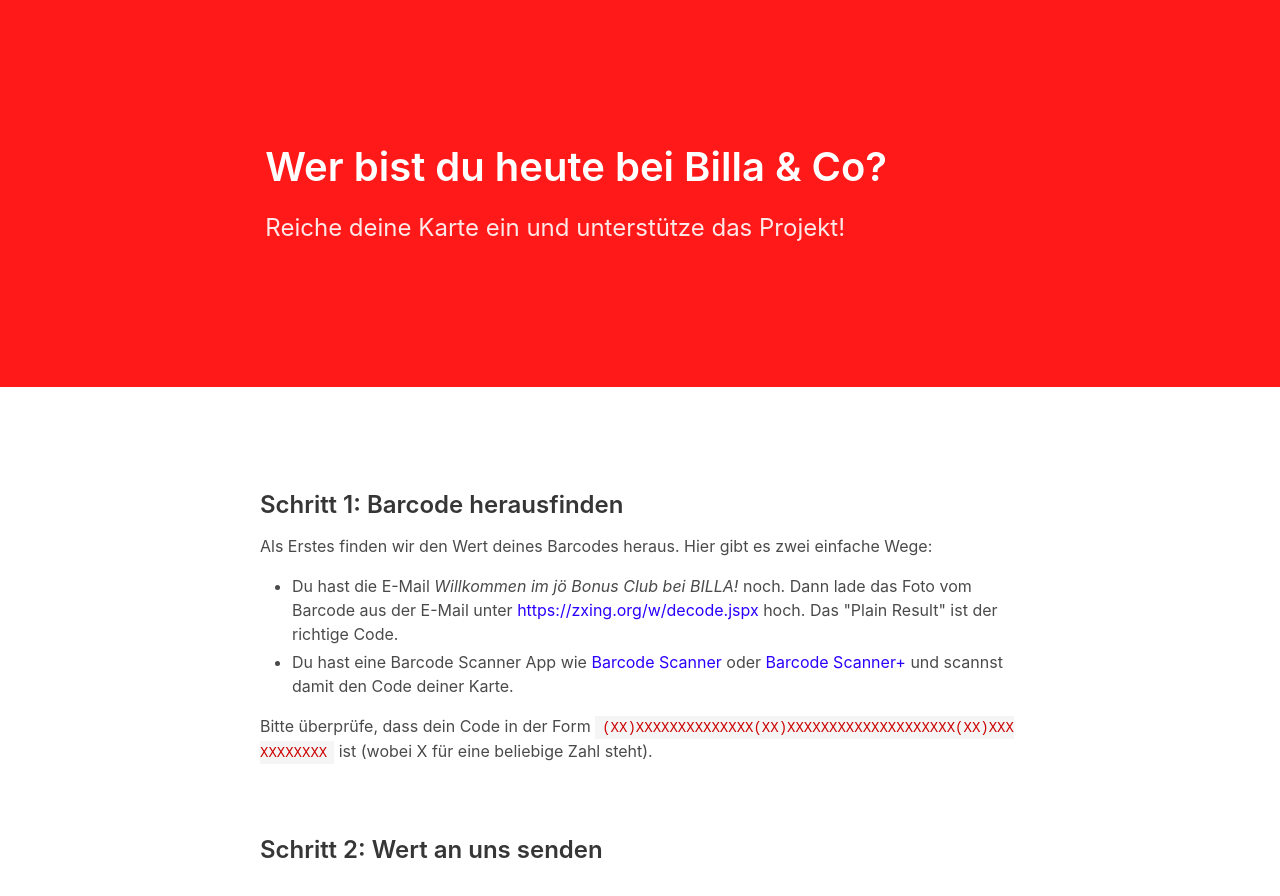
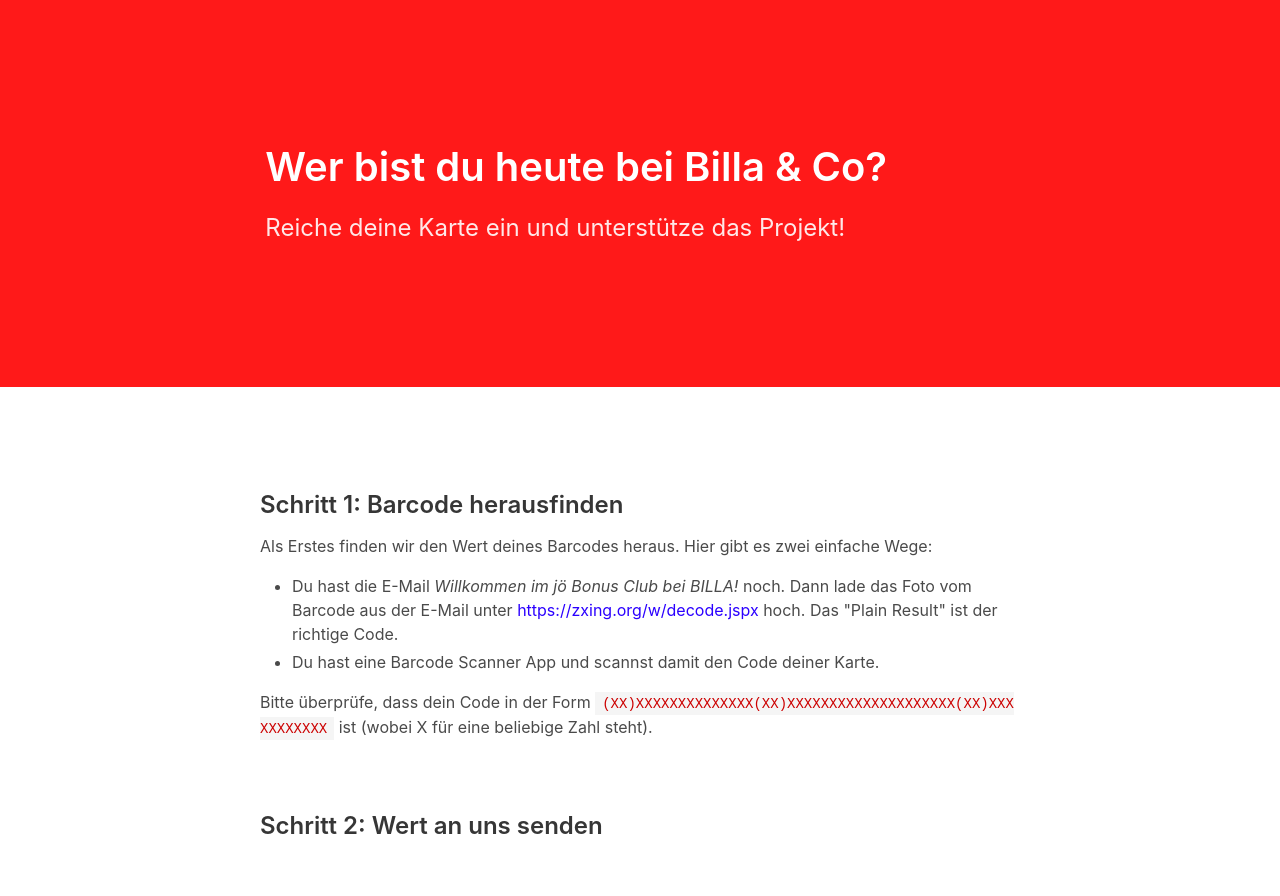
Before and after one commit to rolandschuetz/NoeCard, a website: page einreichen.html in a window 1280 px wide. Shown: the top 896 px of the page. Drawn offline with nearby package versions, Linux system fonts and the light colour scheme; files that its build step writes are made by us from their sources; grey boxes are pictures that could not be loaded.

Commit message:
TASK: Don't recommend apps

```diff
--- a/einreichen.html
+++ b/einreichen.html
@@ -61,7 +61,7 @@
           </p>
           <ul>
             <li>Du hast die E-Mail <i>Willkommen im jö Bonus Club bei BILLA!</i> noch. Dann lade das Foto vom Barcode aus der E-Mail unter <a href="https://zxing.org/w/decode.jspx" rel="noopener" target="_blank">https://zxing.org/w/decode.jspx</a> hoch. Das "Plain Result" ist der richtige Code.</li>
-            <li>Du hast eine Barcode Scanner App wie <a href="https://play.google.com/store/apps/details?id=com.google.zxing.client.android" rel="noopener" target="_blank">Barcode Scanner</a> oder <a href="https://play.google.com/store/apps/details?id=com.srowen.bs.android" rel="noopener" target="_blank">Barcode Scanner+</a> und scannst damit den Code deiner Karte.</li>
+            <li>Du hast eine Barcode Scanner App und scannst damit den Code deiner Karte.</li>
           </ul>
           <p>Bitte überprüfe, dass dein Code in der Form <code style="word-break: break-all;">(XX)XXXXXXXXXXXXXX(XX)XXXXXXXXXXXXXXXXXXXX(XX)XXXXXXXXXXX</code> ist (wobei X für eine beliebige Zahl steht).</p>
           <br />
```
